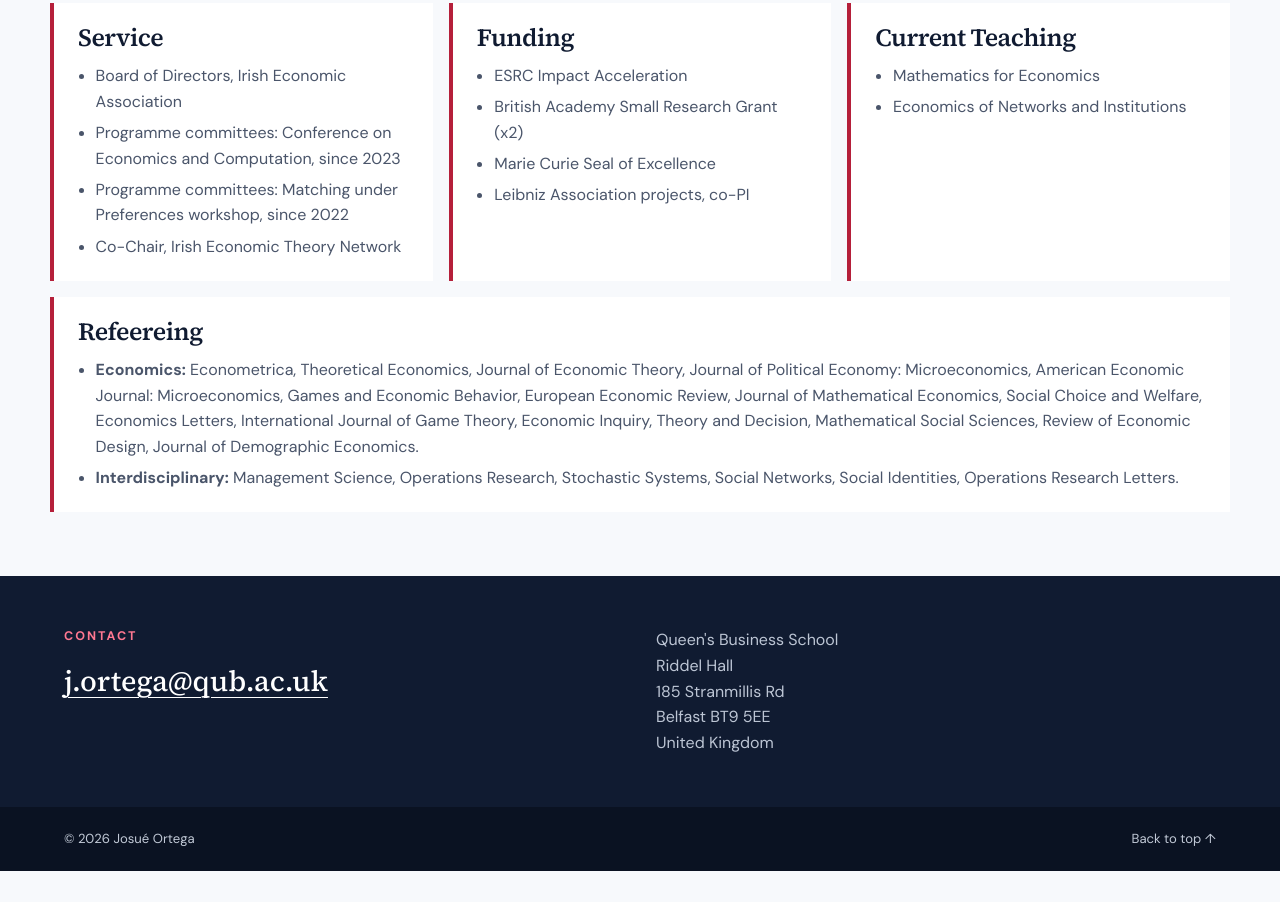
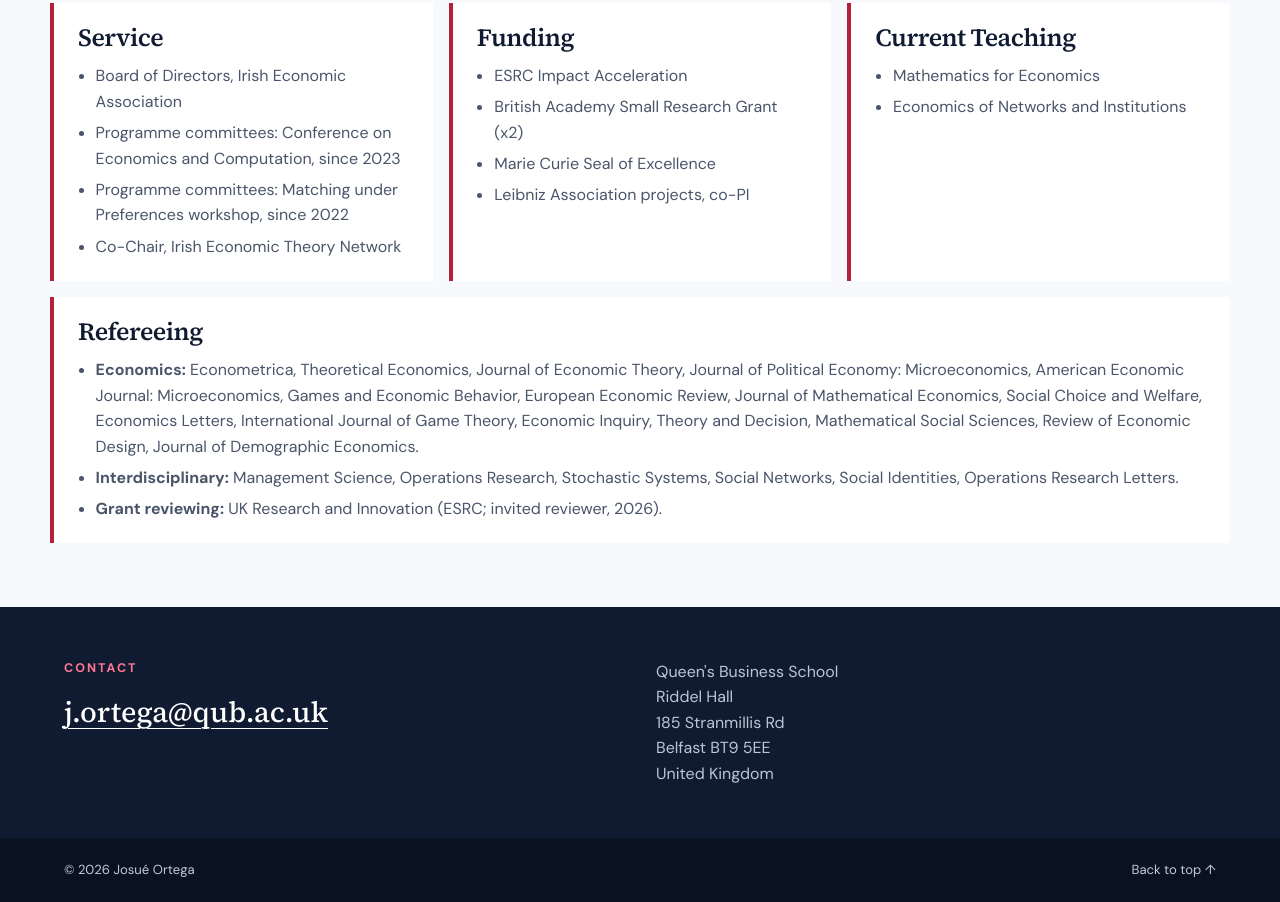
Before and after one commit to josueortega1-maker/josueortega1-maker.github.io, a plain HTML site: page index.html in a window 1280 px wide. Shown: the part 4268-5170 px from the top of the page. Before the commit the page ends 5139 px from the top, so only its background shows below. Drawn offline with Linux system fonts and the light colour scheme.

Commit message:
Add UKRI–ESRC invited grant reviewing to service section

```diff
--- a/index.html
+++ b/index.html
@@ -263,12 +263,12 @@
         </article>
 
         <article>
-          <h3>Refeereing</h3>
+          <h3>Refereeing</h3>
           <ul>
           <li> <strong>Economics:</strong> Econometrica, Theoretical Economics, Journal of Economic Theory, Journal of Political Economy: Microeconomics, American Economic Journal: Microeconomics, Games and Economic Behavior, European Economic Review, Journal of Mathematical Economics, Social Choice and Welfare, Economics Letters, International Journal of Game Theory, Economic Inquiry, Theory and Decision, Mathematical Social Sciences, Review of Economic Design, Journal of Demographic Economics.
 </li>
 <li> <strong>Interdisciplinary:</strong> Management Science, Operations Research, Stochastic Systems, Social Networks, Social Identities, Operations Research Letters.</li>
-  </li>
+          <li><strong>Grant reviewing:</strong> UK Research and Innovation (ESRC; invited reviewer, 2026).</li>
           </ul>
         </article>
       </div>
```
